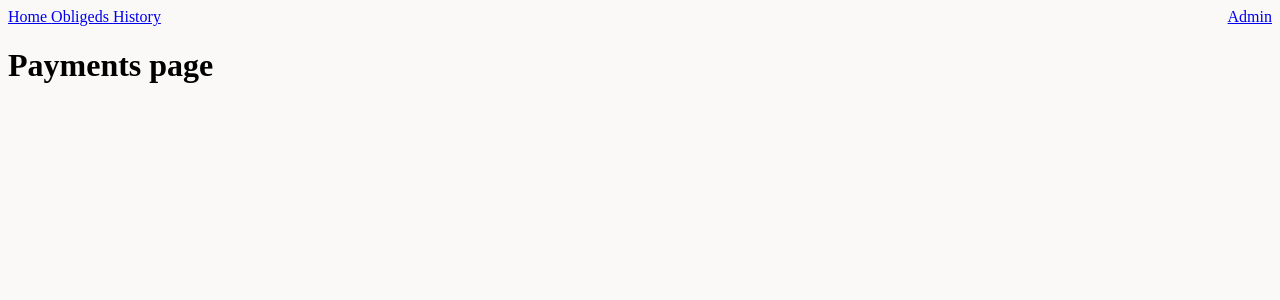
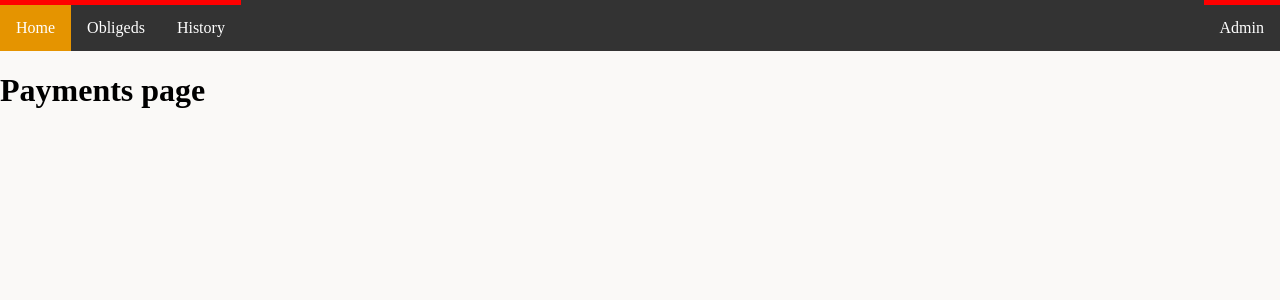
Before and after one commit to knaiskes/paymentReminder, a Django app: page / in a window 1280 px wide. Shown: the top 300 px of the page. Run offline with Django 3.2, Linux system fonts and the light colour scheme; data that the repository does not hold is empty.

Commit message:
add CSS for navbar

```diff
--- a/static/css/style.css
+++ b/static/css/style.css
@@ -4,3 +4,22 @@ html {
     height: 100%;
     overflow-x: hidden;
 }
+
+body { margin: 0; }
+
+.navbar {
+    overflow: hidden;
+    background-color: #333333;
+}
+
+.navbar a {
+    float: left;
+    font-size: 16px;
+    color: white;
+    text-align: center;
+    padding: 14px 16px;
+    text-decoration: none;
+    border-top: 5px solid red;
+}
+
+.navbar a:hover { background-color: #E59400; }
```
